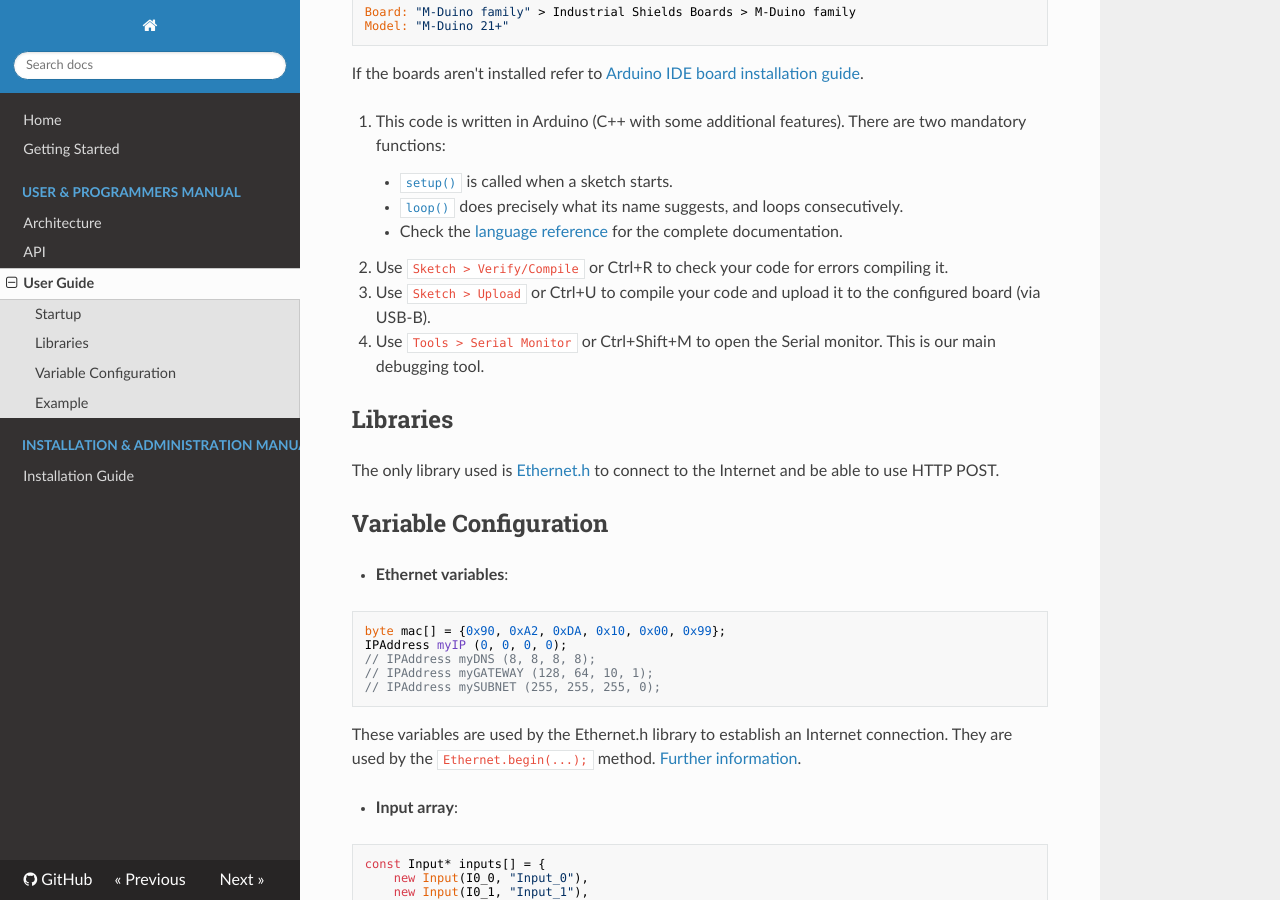
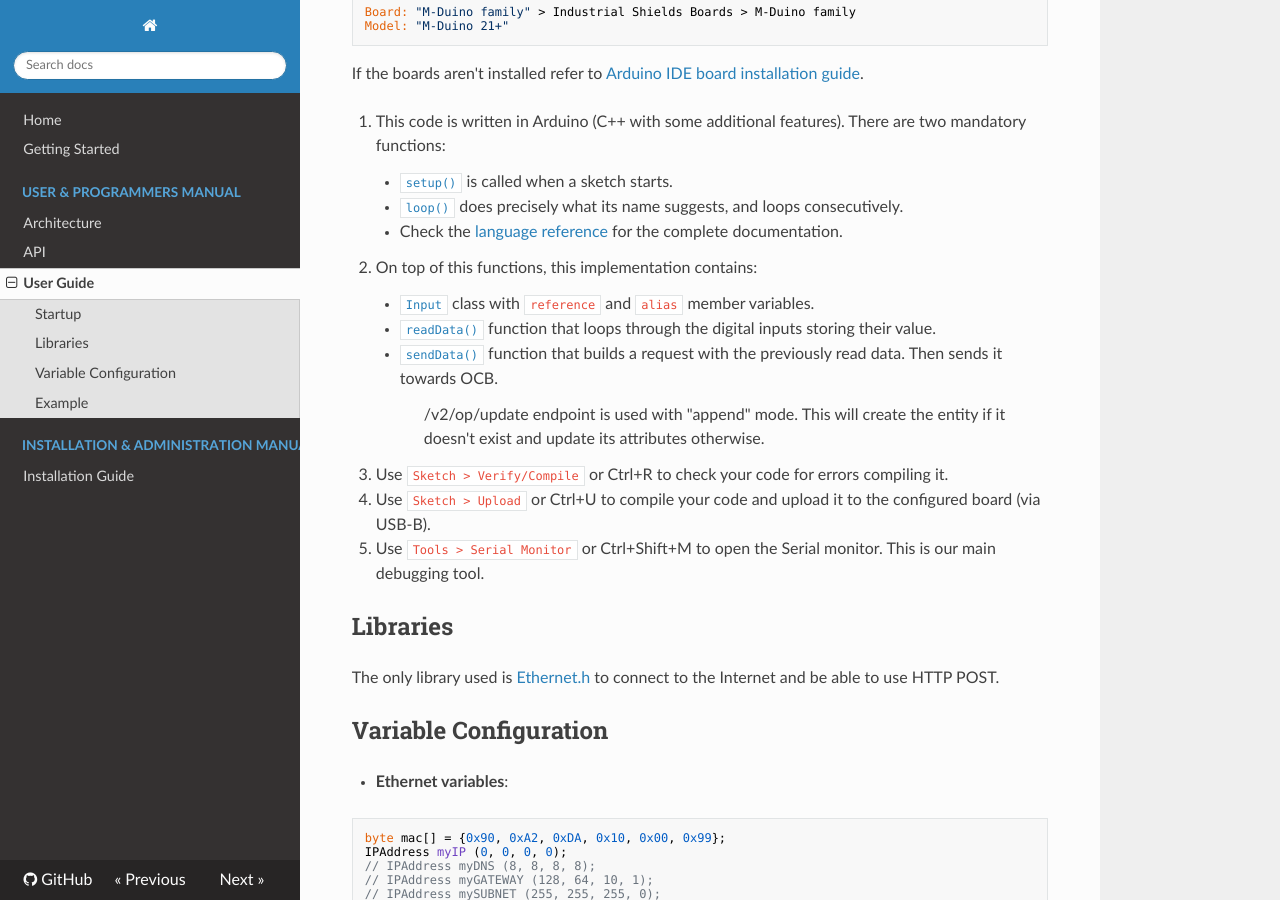
Before and after one commit to ramp-eu/AGILPLAS, an MkDocs documentation site: the page built from docs/usermanual.md, in a window 1280 px wide and 900 px high, scrolled down 467 px. Built offline with MkDocs 1.6.1, drawn with Linux system fonts in a browser that asks for light colours; nearby versions of some CDN libraries; old or Windows-style settings are respelled for this version of MkDocs.

Commit message:
usermanual.md: expand startup section

```diff
--- a/docs/usermanual.md
+++ b/docs/usermanual.md
@@ -20,14 +20,24 @@ If the boards aren't installed refer to [Arduino IDE board installation guide](h
 
 4. This code is written in Arduino (C++ with some additional features). There are two mandatory functions:
     - [`setup()`](https://www.arduino.cc/reference/en/language/structure/sketch/setup/) is called when a sketch starts.
+
     - [`loop()`](https://www.arduino.cc/reference/en/language/structure/sketch/loop/) does precisely what its name suggests, and loops consecutively.
+
     - Check the [language reference](https://www.arduino.cc/reference/en/) for the complete documentation.
 
-5. Use `Sketch > Verify/Compile` or Ctrl+R to check your code for errors compiling it.
+5. On top of this functions, this implementation contains:
+    - [`Input`](/src/main/Input) class with `reference` and `alias` member variables.
 
-6. Use `Sketch > Upload` or Ctrl+U to compile your code and upload it to the configured board (via USB-B).
+    - [`readData()`](/src/main/readData.ino) function that loops through the digital inputs storing their value.
 
-6. Use `Tools > Serial Monitor` or Ctrl+Shift+M to open the Serial monitor. This is our main debugging tool.
+    - [`sendData()`](/src/main/sendData.ino) function that builds a request with the previously read data. Then sends it towards OCB.
+    > /v2/op/update endpoint is used with "append" mode. This will create the entity if it doesn't exist and update its attributes otherwise.
+
+6. Use `Sketch > Verify/Compile` or Ctrl+R to check your code for errors compiling it.
+
+7. Use `Sketch > Upload` or Ctrl+U to compile your code and upload it to the configured board (via USB-B).
+
+8. Use `Tools > Serial Monitor` or Ctrl+Shift+M to open the Serial monitor. This is our main debugging tool.
 
 ## Libraries
 
```
